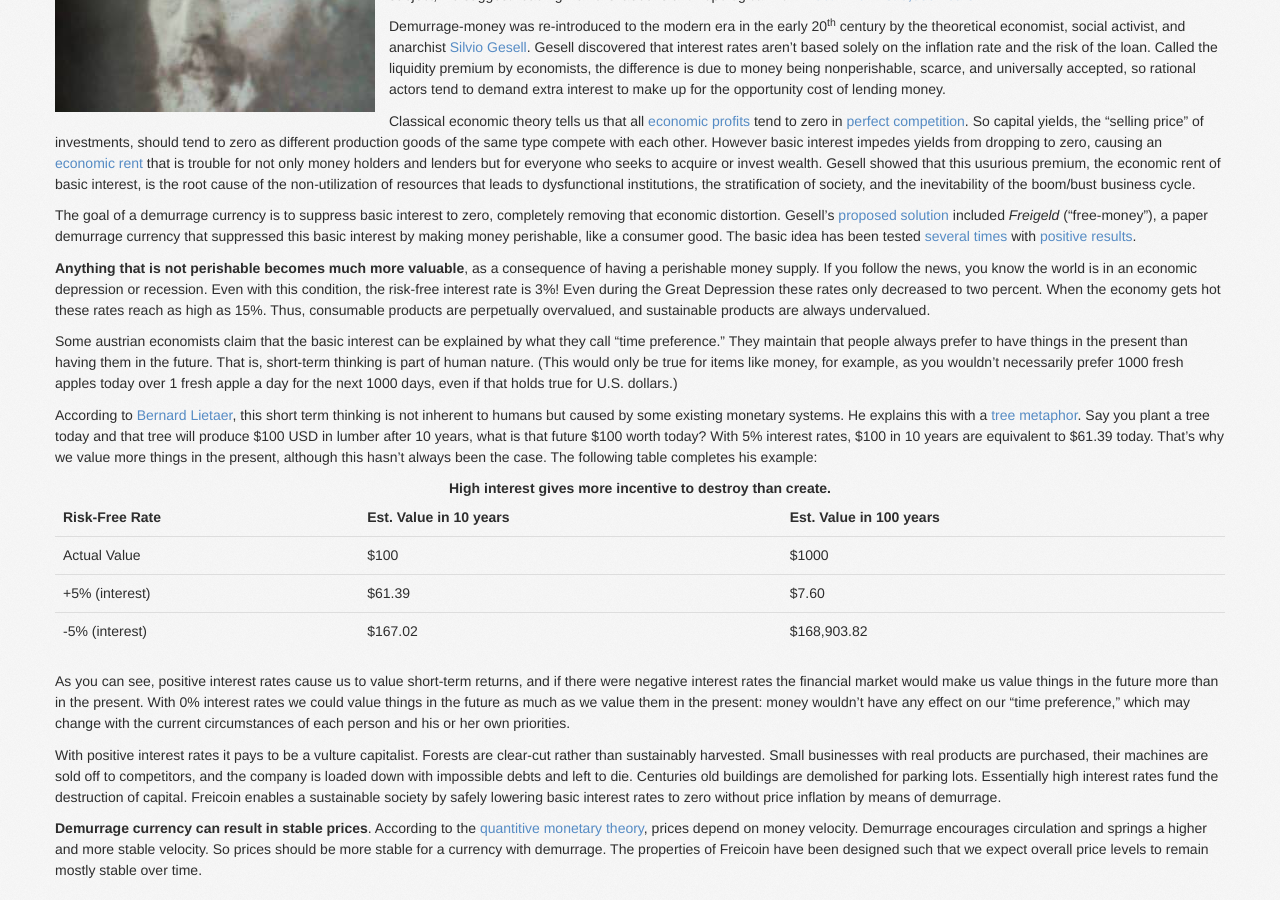
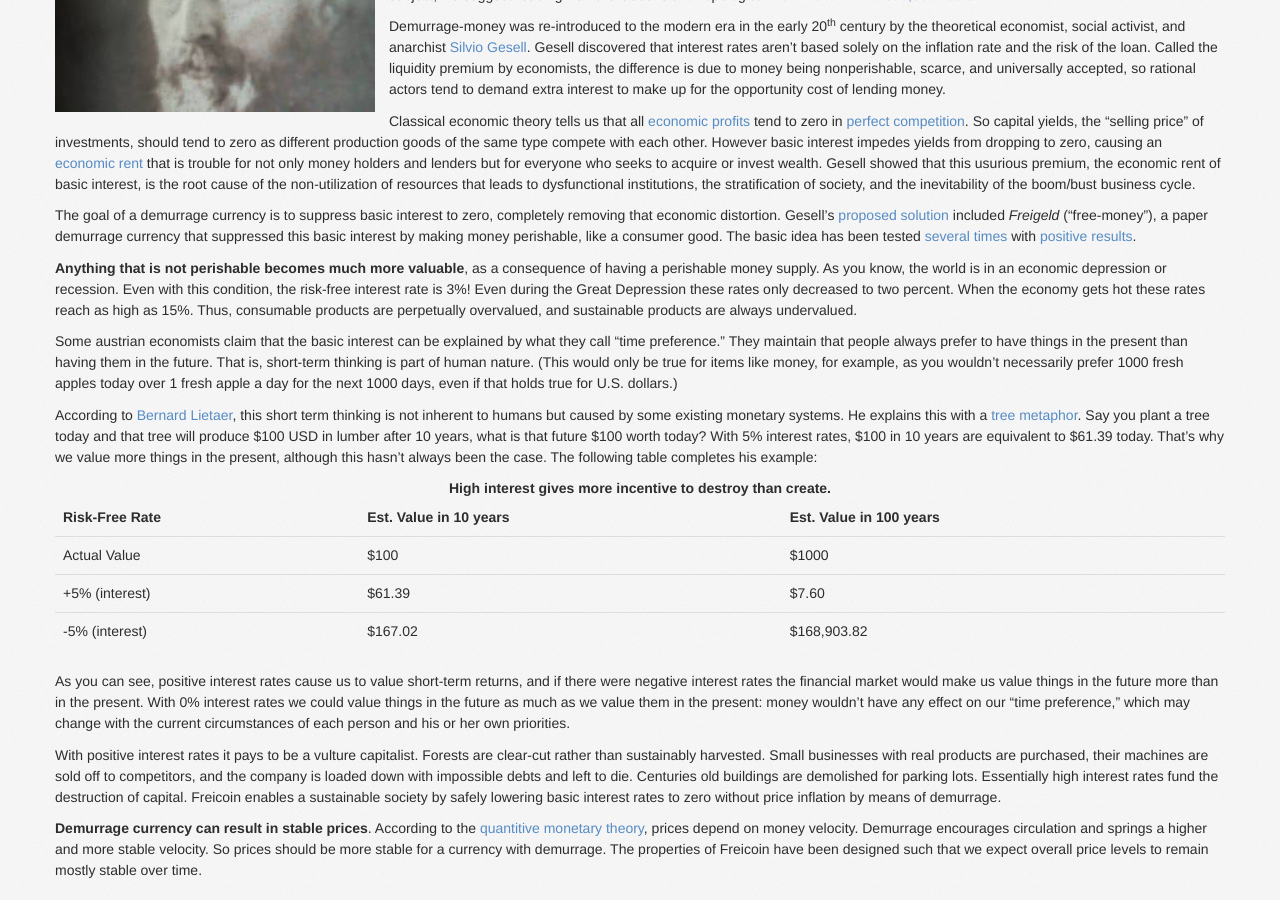
Before and after one commit to freicoin/freico.in, a Jekyll site: the page built from about/index.md, in a window 1280 px wide and 900 px high, scrolled down 1892 px. Built offline with Jekyll 4.4.1, drawn with Linux system fonts in a browser that asks for light colours; nearby versions of some CDN libraries; some web fonts are replaced.

Commit message:
Soften the wording.

```diff
--- a/about/index.md
+++ b/about/index.md
@@ -76,7 +76,7 @@ Classical economic theory tells us that all [economic profits](http://en.wikiped
 
 The goal of a demurrage currency is to suppress basic interest to zero, completely removing that economic distortion. Gesell's [proposed solution](http://wikilivres.ca/wiki/The_Natural_Economic_Order) included *Freigeld* (“free-money”), a paper demurrage currency that suppressed this basic interest by making money perishable, like a consumer good. The basic idea has been tested [several times](http://en.wikipedia.org/wiki/Worgl_Experiment#The_W.C3.B6rgl_Experiment) with [positive results](http://en.wikipedia.org/wiki/Chiemgauer).
 
-**Anything that is not perishable becomes much more valuable**, as a consequence of having a perishable money supply. If you follow the news, you know the world is in an economic depression or recession. Even with this condition, the risk-free interest rate is 3%! Even during the Great Depression these rates only decreased to two percent. When the economy gets hot these rates reach as high as 15%. Thus, consumable products are perpetually overvalued, and sustainable products are always undervalued.
+**Anything that is not perishable becomes much more valuable**, as a consequence of having a perishable money supply. As you know, the world is in an economic depression or recession. Even with this condition, the risk-free interest rate is 3%! Even during the Great Depression these rates only decreased to two percent. When the economy gets hot these rates reach as high as 15%. Thus, consumable products are perpetually overvalued, and sustainable products are always undervalued.
 
 Some austrian economists claim that the basic interest can be explained by what they call “time preference.” They maintain that people always prefer to have things in the present than having them in the future. That is, short-term thinking is part of human nature. (This would only be true for items like money, for example, as you wouldn’t necessarily prefer 1000 fresh apples today over 1 fresh apple a day for the next 1000 days, even if that holds true for U.S. dollars.)
 
```
